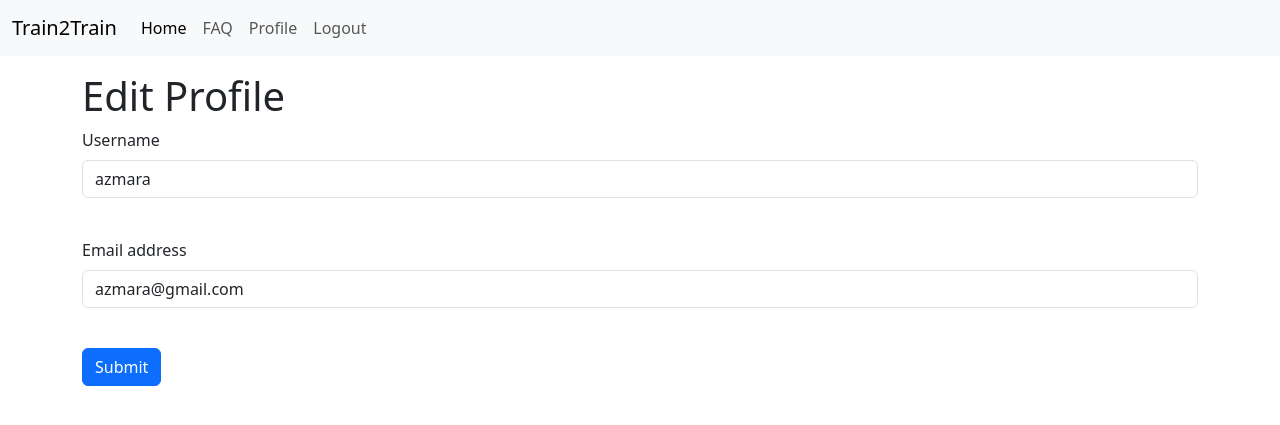
After one commit to ayyesha44/Bus-Ticketing-System, a Flask app: page /edit_profile in a window 1280 px wide. The commit adds this page. Shown: the top 425 px of the page. Run offline with Flask 3, Linux system fonts and the light colour scheme; a user stored in the database is signed in.

Commit message:
add edit profile feature

```diff
--- a/app/forms.py
+++ b/app/forms.py
@@ -1,6 +1,6 @@
 from flask_wtf import FlaskForm
-from wtforms import StringField, PasswordField, SubmitField, BooleanField
-from wtforms.validators import DataRequired, EqualTo, Email
+from wtforms import StringField, PasswordField, SubmitField, BooleanField, TextAreaField
+from wtforms.validators import DataRequired, EqualTo, Email, Length
 
 
 class Loginform(FlaskForm):
@@ -15,3 +15,8 @@ class Signupform(FlaskForm):
     password = PasswordField('Password', validators=[DataRequired()])
     retypepass = PasswordField('Retype password', validators=[DataRequired(), EqualTo('password')])
     signup = SubmitField('Sign up')
+
+class Editprofileform(FlaskForm):
+    username = StringField('Username', validators=[DataRequired()])
+    email = StringField('Email address', validators=[DataRequired(), Email()])
+    submit = SubmitField('Submit')
--- a/app/routes.py
+++ b/app/routes.py
@@ -1,8 +1,8 @@
 import sqlalchemy
 from app.models import User
 from app import app, db
-from app.forms import Loginform, Signupform
-from flask import render_template, redirect, flash
+from app.forms import Loginform, Signupform, Editprofileform
+from flask import render_template, redirect, flash, request
 from flask_login import current_user, login_user, login_required, logout_user
 from app.models import User
 
@@ -57,3 +57,18 @@ def select_seat():
 @login_required
 def profile():
     return render_template("profile.html")
+
+@app.route('/edit_profile', methods=['GET', 'POST'])
+@login_required
+def edit_profile():
+    form = Editprofileform()
+    if form.validate_on_submit():
+        current_user.username = form.username.data
+        current_user.email = form.email.data
+        db.session.commit()
+        flash('Your changes have been saved.')
+        return redirect('/edit_profile')
+    elif request.method == 'GET':
+        form.username.data = current_user.username
+        form.email.data = current_user.email
+    return render_template('edit_profile.html', title='Edit Profile', form=form)
--- /dev/null
+++ b/app/templates/edit_profile.html
@@ -0,0 +1,27 @@
+{% extends "base.html" %}
+{% block body %}
+<h1>Edit Profile</h1>
+<form action="" method="post">
+    {{ form.hidden_tag() }}
+    <div class="mb-3">
+     {{form.username.label(class="form-label")}}<br>
+      {{form.username(class="form-control")}}<br>
+      {% for error in form.username.errors %}
+      <div class="invalid-feedback">{{ error }}</div>
+        {% endfor %}
+  </div>
+
+  <div class="mb-3">
+     {{form.email.label(class="form-label")}}<br>
+      {{form.email(class="form-control")}}<br>
+      {% for error in form.email.errors %}
+      <div class="invalid-feedback">{{ error }}</div>
+        {% endfor %}
+  </div>
+
+ <div class="mb-3">
+      {{form.submit(class="btn btn-primary")}}
+  </div>
+</form>
+
+{% endblock %}
--- a/app/templates/profile.html
+++ b/app/templates/profile.html
@@ -5,6 +5,7 @@
 <hr/>
 <p><strong>Username:</strong> {{current_user.username}}</p>
 <p><strong>Email:</strong> {{current_user.email}}</p>
+<div class="mb-3"> <a href="{{ url_for('edit_profile') }}">Edit Profile</a></div>
 
 <img src="../static/2087.jpg" class="rounded me-2 w-50">
 {% endblock %}
```
Also changed, not shown: app/app.db.
